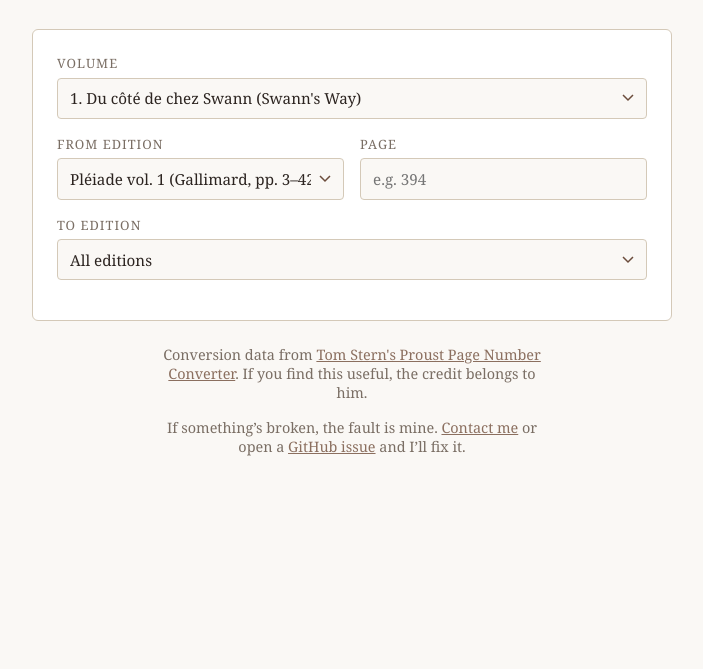
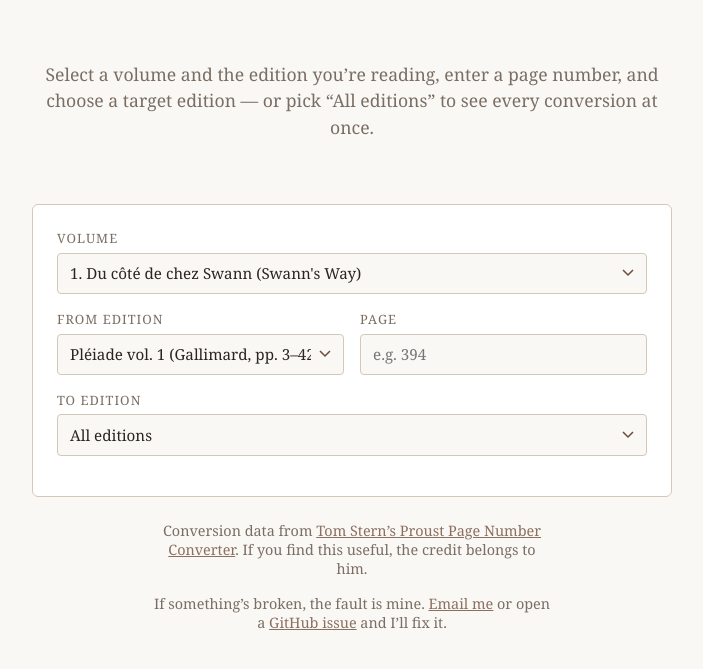
Before and after one commit to snptrs/proust-converter, a plain HTML site: page index.html in a window 1280 px wide. Shown: the part 91-760 px from the top of the page, without its empty margins (288-991 px from the left). Drawn offline with Linux system fonts and the light colour scheme.

Commit message:
Add contact info

```diff
--- a/converter.css
+++ b/converter.css
@@ -43,6 +43,14 @@ h1 {
   color: var(--muted);
   margin-bottom: 2rem;
   font-style: italic;
+}
+
+.instructions {
+  text-align: center;
+  font-size: 1.1rem;
+  color: var(--muted);
+  margin: 4rem auto;
+  line-height: 1.5;
 }
 
 .card {
--- a/converter.js
+++ b/converter.js
@@ -340,3 +340,7 @@ dstSelect.addEventListener("change", () => {
 pageInput.addEventListener("input", doConvert);
 
 populateEditions();
+
+// Obfuscated mailto to deter spam bots
+const cl = document.getElementById("contact-link");
+if (cl) cl.href = "mai" + "lto:" + "sean" + "@" + "snptrs" + ".dev";
--- a/index.html
+++ b/index.html
@@ -11,6 +11,12 @@
     <div class="container">
       <h1>Proust Page Converter</h1>
       <p class="subtitle">À la recherche du temps perdu</p>
+
+      <p class="instructions">
+        Select a volume and the edition you&rsquo;re reading, enter a page
+        number, and choose a target edition — or pick &ldquo;All editions&rdquo;
+        to see every conversion at once.
+      </p>
 
       <div class="card">
         <label for="volume">Volume</label>
@@ -51,12 +57,12 @@
           target="_blank"
           rel="noopener"
         >
-          Tom Stern's Proust Page Number Converter</a
+          Tom Stern&rsquo;s Proust Page Number Converter</a
         >. If you find this useful, the credit belongs to him.
       </p>
       <p>
         If something&rsquo;s broken, the fault is mine.
-        <a href="https://github.com/snptrs">Contact me</a> or open a
+        <a id="contact-link">Email me</a> or open a
         <a href="https://github.com/snptrs/proust-converter">GitHub issue</a>
         and I&rsquo;ll fix it.
       </p>
```
